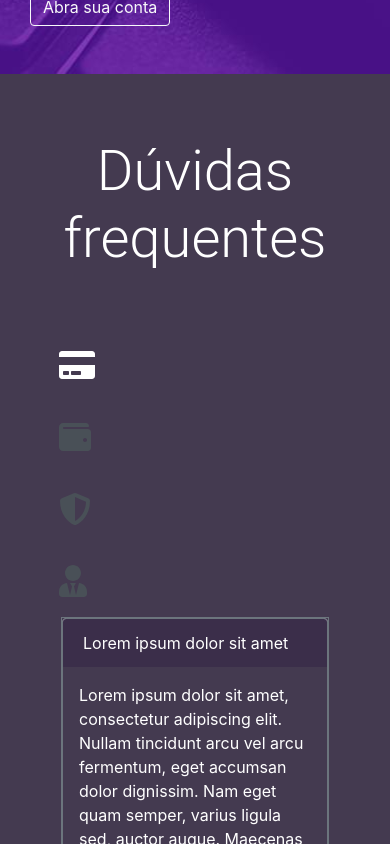
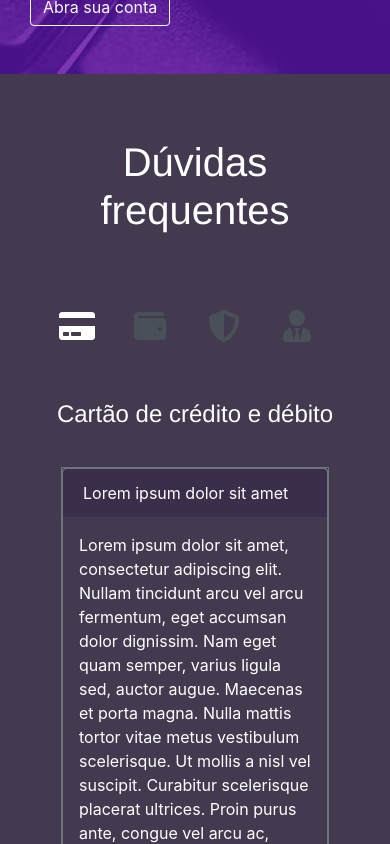
Before and after one commit to bricio123/Magbank__Project-class, a React (Create React App) app: page / in a window 390 px wide. Shown: the part 3480-4324 px from the top of the page. Built offline with nearby package versions, Linux system fonts and the light colour scheme.

Commit message:
Feature: i finish the part FQA

```diff
--- a/src/components/FrequentDoubts.js
+++ b/src/components/FrequentDoubts.js
@@ -18,7 +18,7 @@ import {
 import "./FrequentDoubts.scss";
 import "./IconText";
 const Doubts = () => (
-  <section className="p-3 text-white back-color ">
+  <section className="p-3 text-white back-color">
     <Container>
       <Col>
         <Row className="d-flex flex-column align-items-center py-5 ">
@@ -31,8 +31,9 @@ const Doubts = () => (
           className=""
         >
           <Row lg="2">
-            <Col sm={5} className="d-flex">
-              <ListGroup className="list__icon-faq d-flex justify-content-center align-items-center">
+            <Col className="d-flex flex-column align-items-center justify-content-center">
+              <ListGroup className="d-flex justify-content-center ">
+                <span className="list__icon-faq" sm={12}>
                   <ListGroup.Item
                     action
                     href="#link1"
@@ -46,7 +47,7 @@ const Doubts = () => (
                           className="pad-icons"
                         />
                       </span>
-                    <Col className="h5 m-0 p-auto-1 d-flex  align-items-center">
+                      <Col className="h5 m-0  d-flex  align-items-center">
                         <h3 className="Doubts__text__icons m-0 p-0">
                           Cartão de crédito e débito
                         </h3>
@@ -113,6 +114,13 @@ const Doubts = () => (
                       </Col>
                     </Row>
                   </ListGroup.Item>
+                </span>
+                <div>
+                  <Col className="resp-icons"></Col>
+                  <Row className=" flex-column align-items-center py-3 ">
+                    <small className="credit-text my-4"></small>
+                  </Row>
+                </div>
               </ListGroup>
             </Col>
 
@@ -384,13 +392,6 @@ const Doubts = () => (
             </Col>
           </Row>
         </Tab.Container>
-
-        <div>
-          <Col className="resp-icons"></Col>
-          <Row className=" flex-column align-items-center py-3 ">
-            <small className="credit-text my-4"></small>
-          </Row>
-        </div>
       </Col>
     </Container>
   </section>
--- a/src/components/FrequentDoubts.scss
+++ b/src/components/FrequentDoubts.scss
@@ -6,22 +6,22 @@
 
     &-p_body {
       width: 100%;
-      font-size: 16px;
-      line-height: 24px;
+      font-size:1rem;
+      line-height: 1.5rem;
       color: #ffffff;
     }
   }
 }
-.ti-color{
-  font-size: 56px;
+.ti-color {
+  font-size: 3.5rem;
   color: #ffffff;
   font-weight: 300;
-  font-family: 'Roboto', sans-serif;
+  font-family: "Roboto", sans-serif;
   text-align: center;
 }
 .Doubts__text__icons {
-  font-size: 20px;
-  line-height: 24px;
+  font-size: 1.25rem;
+  line-height: 1.5rem;
 
   font-family: "Helvetica Neue";
 }
@@ -36,6 +36,13 @@
   margin: 0 !important;
 }
 @media screen and (max-width: 768px) {
+  .ti-color {
+    font-size: 2.5rem;
+    color: #ffffff;
+    font-weight: 300;
+    font-family: "Helvetica Neue";
+    text-align: center;
+  }
   .resp-icons {
     display: flex;
     justify-content: center;
@@ -47,11 +54,13 @@
   }
   .credit-text::after {
     content: "Cartão de crédito e débito";
-    font-size: 20px;
-    line-height: 24px;
+    font-size: 1.5rem;
+    line-height: 1.5rem;
     font-family: "Helvetica Neue";
   }
-  .list__icon-faq{
+  .list__icon-faq {
     display: flex;
+    align-items: center;
+    justify-content: center;
   }
 }
--- a/src/components/Hero.js
+++ b/src/components/Hero.js
@@ -6,7 +6,7 @@ import './Hero.scss'
 
 const Hero = () => (
   <Jumbotron className="text-center  text-light Hero">
-    <Row ClassName="my-lg-5">
+    <Row className="my-lg-5">
       <Col lg className="text-lg-right my-lg-5">
         <Image className='d-lg-none' src={logo} />
         <Image className='d-none d-lg-inline-block' src={logoDesktop} />
```
Also changed, not shown: public/manifest.json, 1 other file (tests, documents, lock files or other folders). Lines whose indentation alone changed are shown as unchanged.
